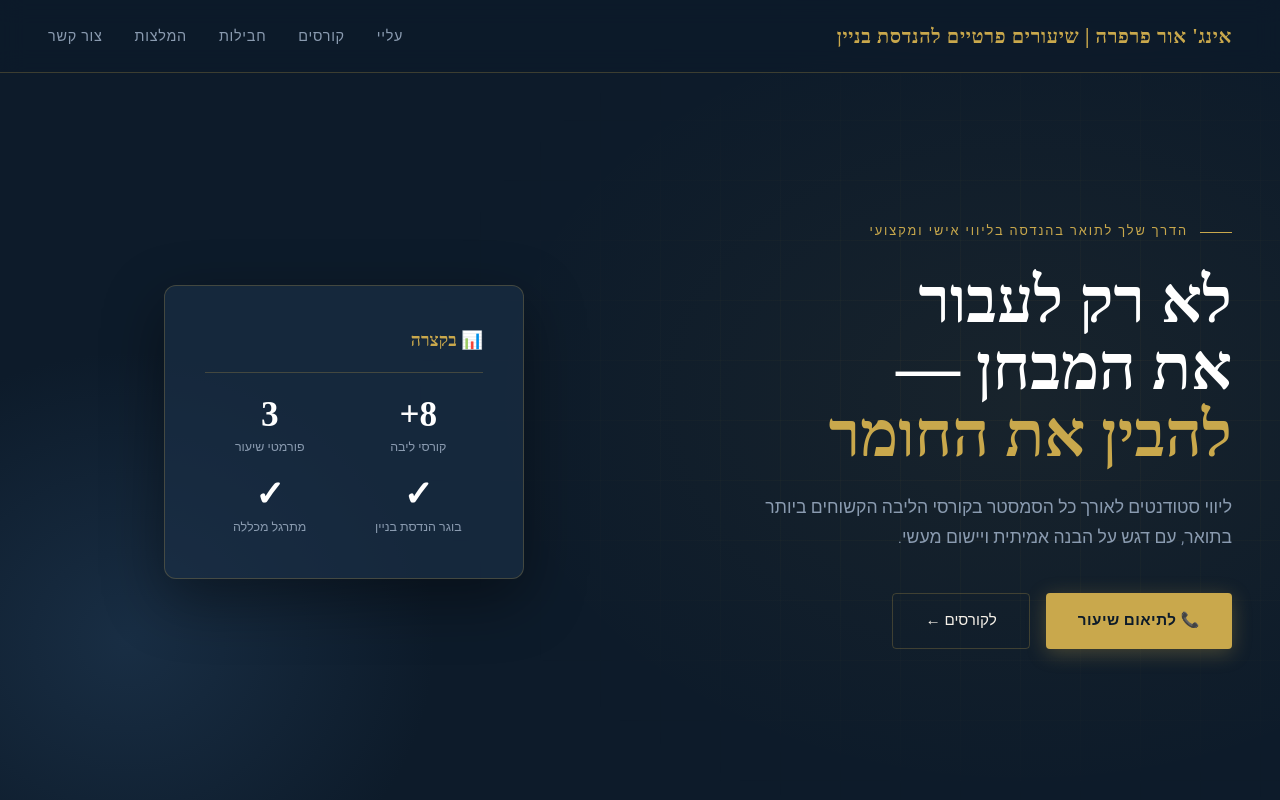
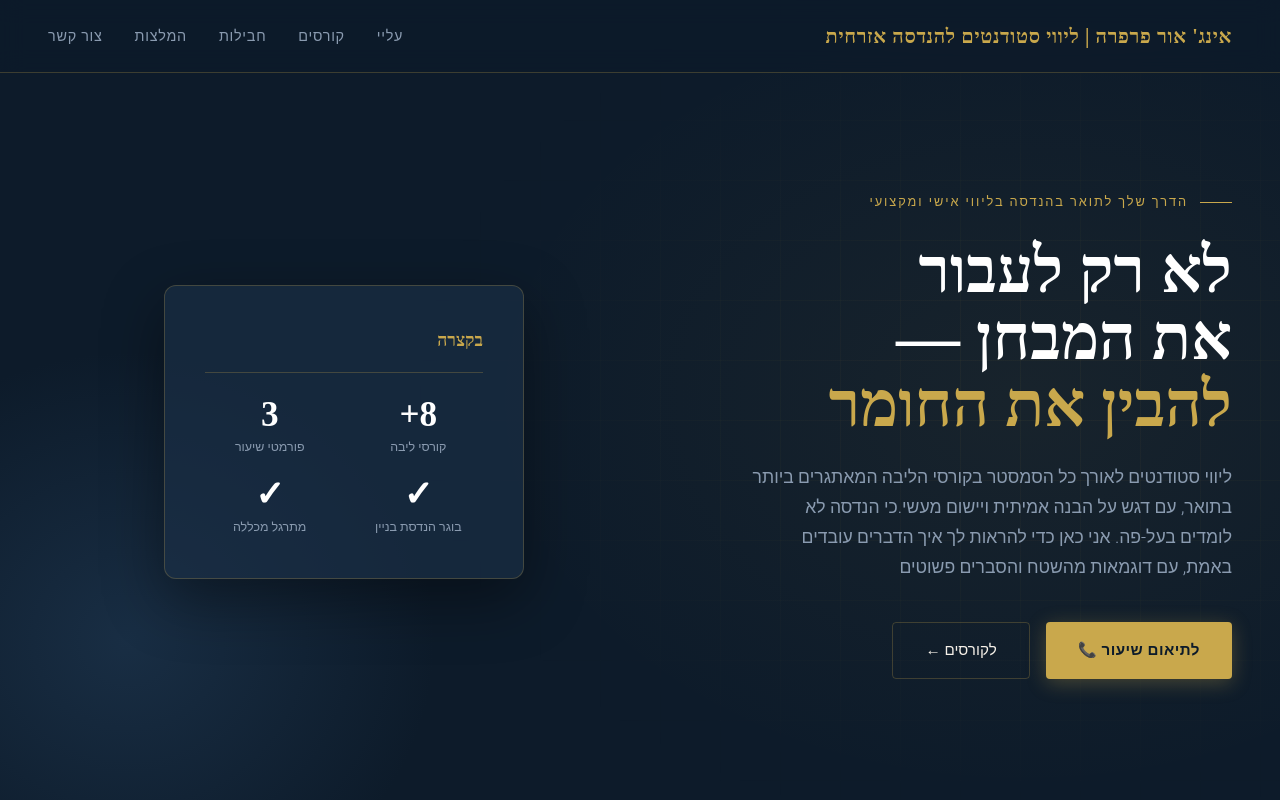
Before and after one commit to orfarfara99-dotcom/civil-engineering, a plain HTML site: page index.html in a window 1280 px wide. Shown: the top 800 px of the page. Drawn offline with Linux system fonts and the light colour scheme; a web font is replaced by a local one.

Commit message:
Update index.html

```diff
--- a/index.html
+++ b/index.html
@@ -464,7 +464,7 @@ transition: transform 0.4s; z-index: 9999; pointer-events: none;
 
 <!-- NAV -->
 <nav>
-  <div class="nav-logo">אינג' אור פרפרה | שיעורים פרטיים להנדסת בניין</div>
+  <div class="nav-logo">אינג' אור פרפרה | ליווי סטודנטים להנדסה אזרחית</div>
   <ul class="nav-links">
     <li><a href="#about">עליי</a></li>
     <li><a href="#courses">קורסים</a></li>
@@ -478,22 +478,22 @@ transition: transform 0.4s; z-index: 9999; pointer-events: none;
 <section class="hero">
   <div class="hero-grid-bg"></div>
   <div class="hero-content">
-    <div class="hero-eyebrow"> הדרך שלך לתואר בהנדסה בליווי אישי ומקצועי</div>
+    <div class="hero-eyebrow">הדרך שלך לתואר בהנדסה בליווי אישי ומקצועי</div>
     <h1 class="hero-title">
       לא רק לעבור<br>את המבחן —<br><span>להבין את החומר</span>
     </h1>
     <p class="hero-sub">
-      ליווי סטודנטים לאורך כל הסמסטר בקורסי הליבה הקשוחים ביותר בתואר,
-      עם דגש על הבנה אמיתית ויישום מעשי.
+      ליווי סטודנטים לאורך כל הסמסטר בקורסי הליבה המאתגרים ביותר בתואר,
+      עם דגש על הבנה אמיתית ויישום מעשי.כי הנדסה לא לומדים בעל-פה. אני כאן כדי להראות לך איך הדברים עובדים באמת, עם דוגמאות מהשטח והסברים פשוטים
     </p>
     <div class="hero-cta">
-      <a href="#contact" class="btn-primary">📞 לתיאום שיעור</a>
+      <a href="#contact" class="btn-primary">לתיאום שיעור 📞</a>
       <a href="#courses" class="btn-secondary">לקורסים ←</a>
     </div>
   </div>
   <div class="hero-visual">
     <div class="hero-card">
-      <div class="hero-card-title">📊 בקצרה</div>
+      <div class="hero-card-title"> בקצרה</div>
       <div class="stat-grid">
         <div class="stat-item">
           <div class="stat-num">8+</div>
```
